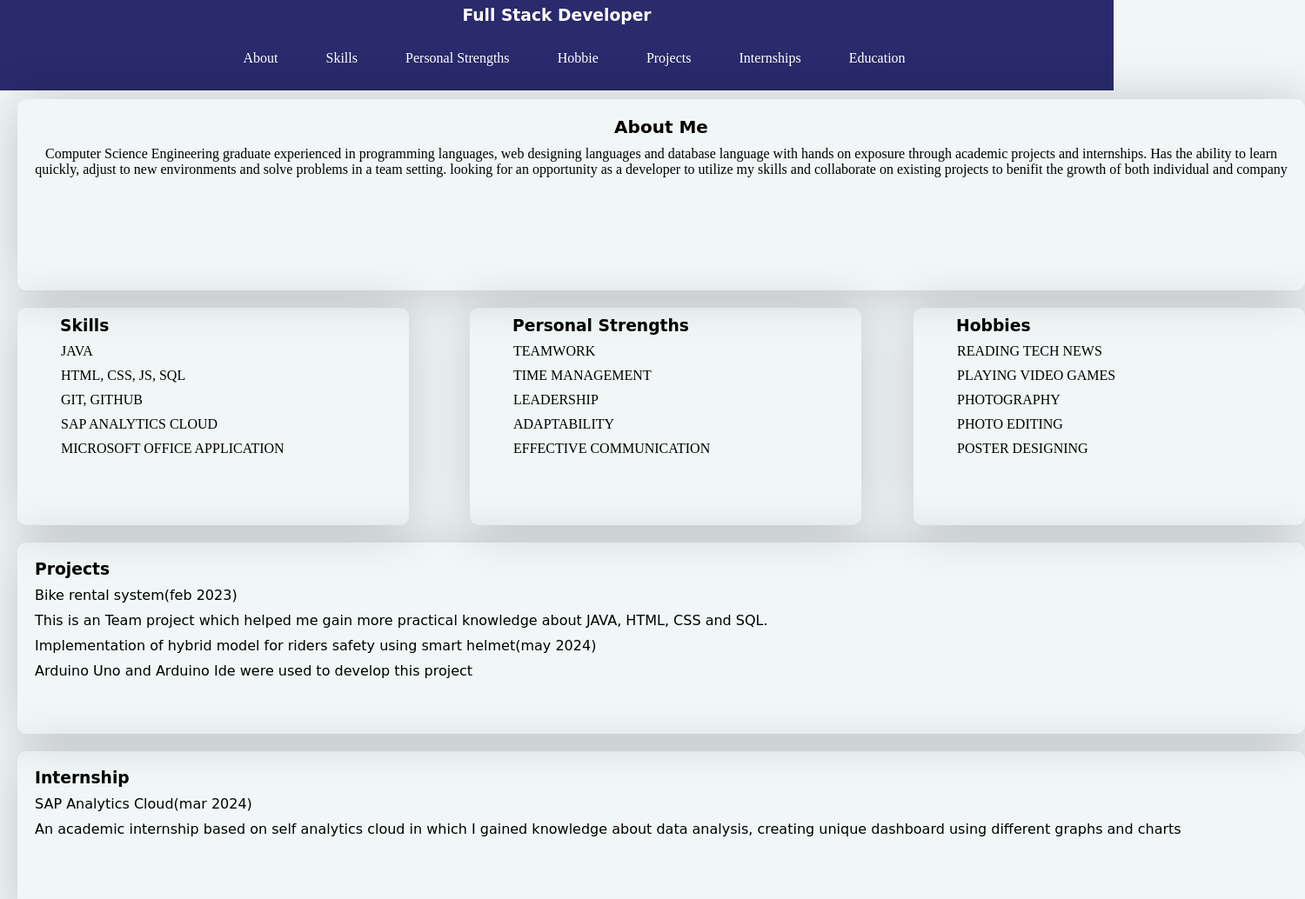
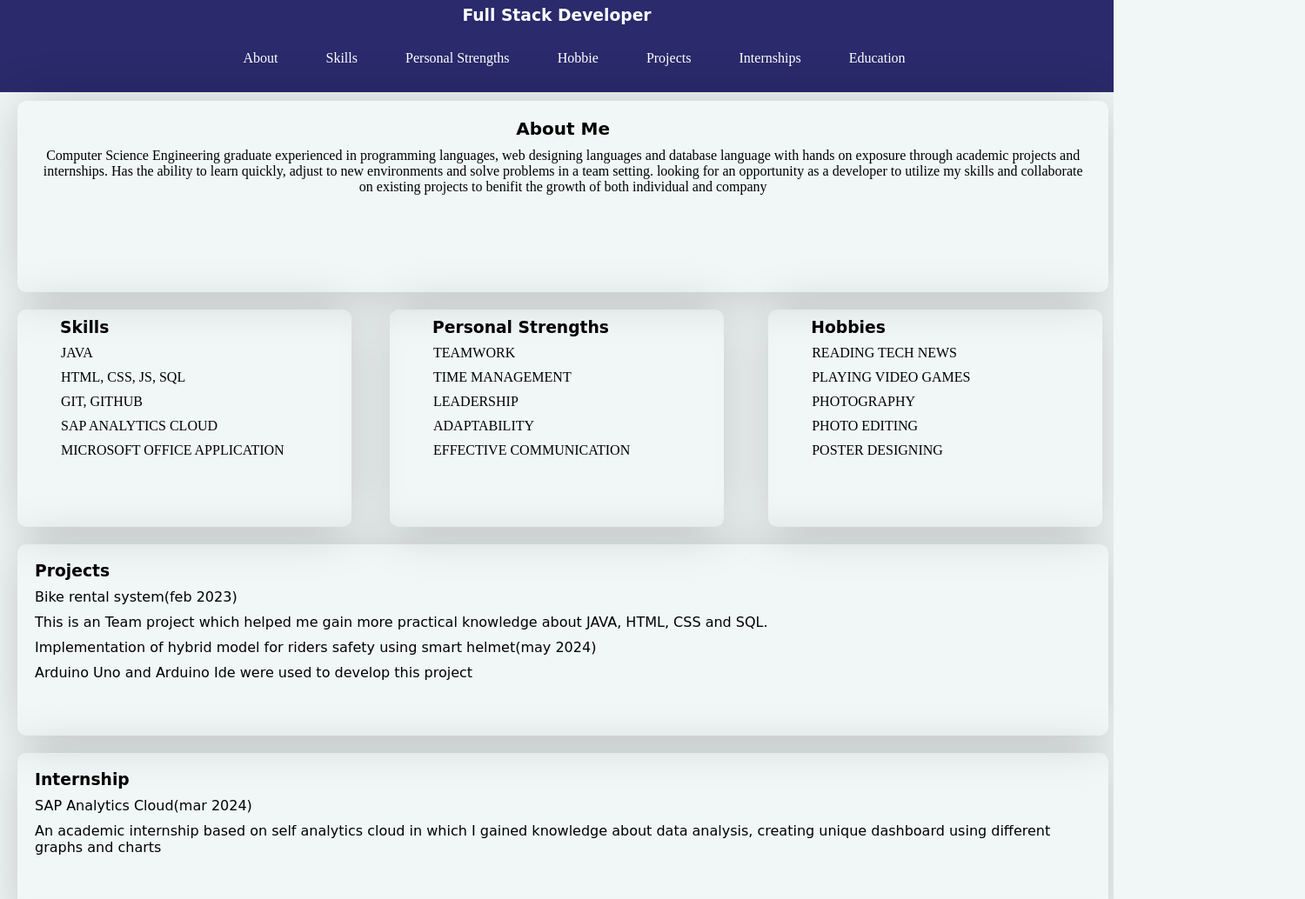
Before and after one commit to gitusersudhanva/my-projects, a plain HTML site: page index.html in a window 1280 px wide. Shown: the part 66-1100 px from the top of the page at 87% size, 1500 px wide, since content can reach past the window. Drawn offline with Linux system fonts and the light colour scheme; a web font is replaced by a local one.

Commit message:
Update styles.css

```diff
--- a/styles.css
+++ b/styles.css
@@ -17,13 +17,14 @@ a:visited {
 }
 
 #header {
+  width: 100%;
   padding-top: 10px;
   padding-bottom: 20px;
   text-align: center;
   background-color: rgb(42, 42, 108);
   color: white;
   border-radius: 0;
-  height: 170px;
+  height: 30%;
 }
 
 a,
@@ -61,7 +62,7 @@ ul li {
   box-sizing: border-box;
   text-align: center;
   height: 220px;
-  width: 1480px;
+  width: 98%;
   padding: 20px;
   font-family: Lugrasimo;
   font-style: normal;
@@ -76,7 +77,7 @@ ul li {
 #HOBBIES {
   padding: 10px;
   height: 250px;
-  width: 450px;
+  width: 30%;
   margin: auto 200px;
   box-shadow: 0 2px 60px rgba(0, 0, 0, 0.2);
 }
@@ -90,18 +91,18 @@ ul li {
 #personalstrengths {
   margin-top: -270px;
   margin-bottom: 20px;
-  margin-left: 540px;
+  margin-left: 35%;
 }
 
 #HOBBIES {
   margin-top: -270px;
   margin-bottom: 20px;
-  margin-left: 1050px;
+  margin-left: 69%;
 }
 
 #projects {
   height: 220px;
-  width: 1480px;
+  width: 98%;
   margin: auto 20px;
   margin-top: 10px;
   margin-bottom: 20px;
@@ -112,7 +113,7 @@ ul li {
 #internships {
   padding-top: 10px;
   height: 200px;
-  width: 1480px;
+  width: 98%;
   margin: auto 20px;
   margin-top: 10px;
   margin-bottom: 20px;
@@ -122,7 +123,7 @@ ul li {
 #education {
   padding-top: 10px;
   height: 250px;
-  width: 1480px;
+  width: 98%;
   margin: auto 20px;
   margin-top: 10px;
   margin-bottom: 20px;
@@ -136,6 +137,6 @@ ul li {
 fieldset {
   margin: 20px 20px;
   height: 70px;
-  width: 900px;
+  width: 98%;
   border: 0;
 }
```
